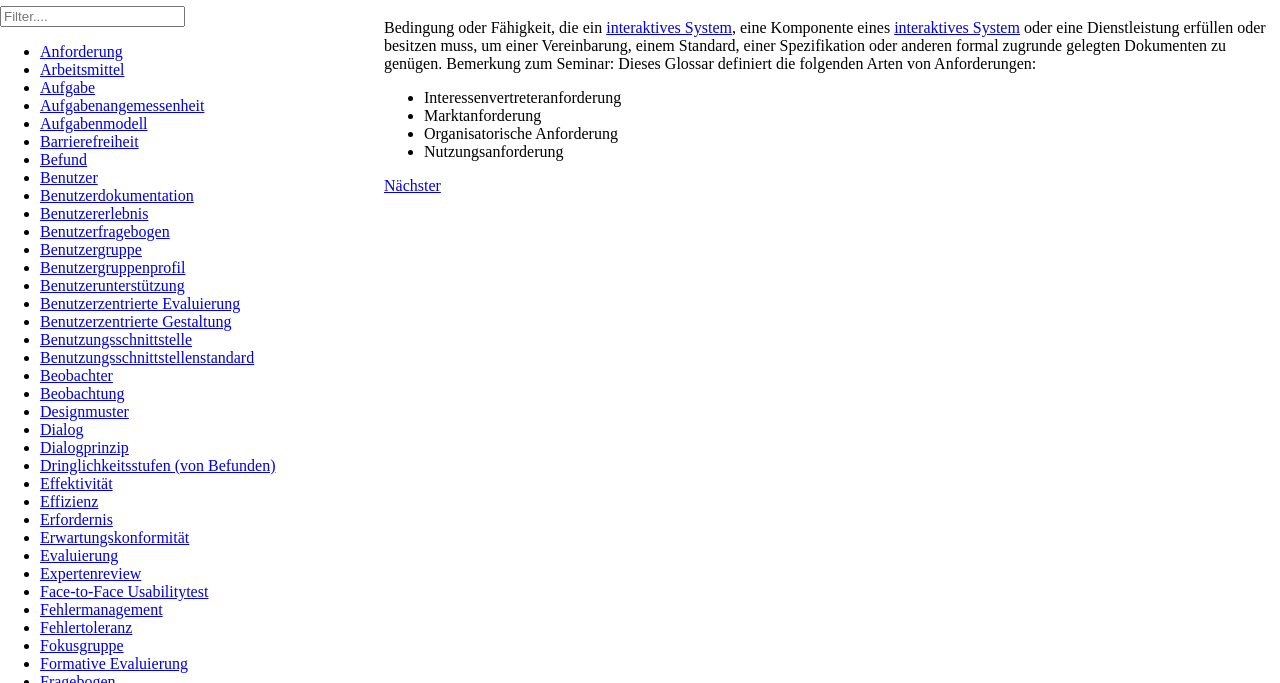
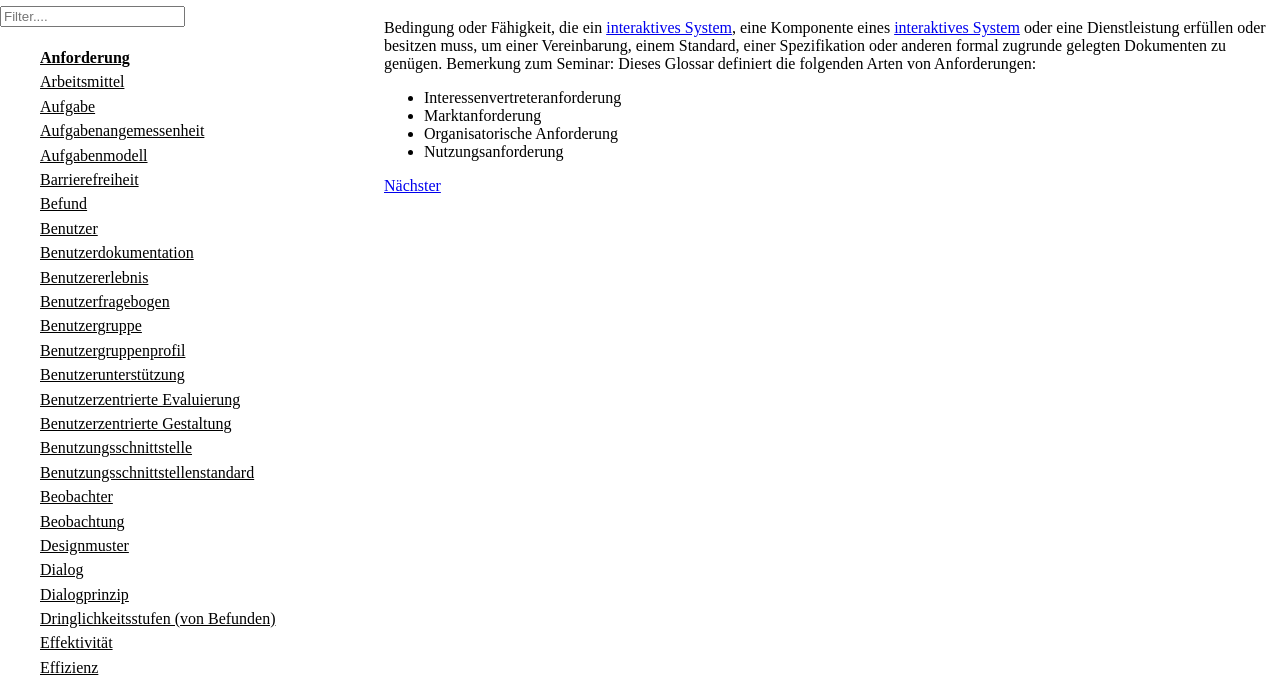
Before and after one commit to htw-bui/glossar, a website: page index.html in a window 1280 px wide. Shown: the part 141-824 px from the top of the page. Drawn offline with nearby package versions, Linux system fonts and the light colour scheme.

Commit message:
Added active item in navigation

```diff
--- a/main.js
+++ b/main.js
@@ -5,6 +5,7 @@ function changeDisplay(term){
 	var termObject = items[term];
 	$("#main").empty();
 	$( "<h1>", {html: term}).appendTo("#main");
+
 	var synonyms = [];
 	$.each(termObject.synonyms, function(key, value){
 		synonyms.push("<a href='#" + value + "'>" + value + "</a>");
@@ -12,8 +13,18 @@ function changeDisplay(term){
 	$( "<aside>", {html: synonyms.join("")}).appendTo("#main");
 	$("<p>", {html: termObject.description}).appendTo("#main");
 
+	setActiveItemInNavigation(term);
 	checkPaginationVisibilty();
 };
+
+function setActiveItemInNavigation(term){
+	var position = terms.indexOf(term);
+	$("nav ul a").each( function () {
+		$(this).removeClass("active-item");
+	});
+	$("nav ul a").eq(position).addClass("active-item");
+	}
+
 
 var loadNewDefintition = function () {
 	var term = window.location.hash.substr(1);
@@ -40,7 +51,6 @@ $(document).ready(function () {
 });
 
 function createNaviagtion(data){
-    console.log(data);
 	$(".navItems").remove();
 	var navTerms = [];
 	$.each(data, function(key, val ) {
@@ -99,14 +109,12 @@ function getNextTerm(){
 function filterNavigation(){
 	filteredItems = jQuery.extend([], terms);
 	filteredItems = filteredItems.filter(filterBySearchTerm);
-    console.log(filteredItems);
 	createNaviagtion(filteredItems);
 }
 
 
 
 function filterBySearchTerm(term){
-    console.log(term);
 	var searchTerm = $("#filterTerms").val();
 	if (term.toLowerCase().indexOf(searchTerm.toLowerCase()) !== -1){
 		return true;
--- a/sass/main.sass
+++ b/sass/main.sass
@@ -27,6 +27,19 @@ header
 nav ul
   overflow-y: scroll
   height: 100%
+  list-style-type: none
+
+nav
+  li
+    margin-left: 0
+    padding-left: 0
+    margin-top: .4em
+  a
+    color: black
+
+.active-item
+  font-weight: bold
+
 
 aside
   font-style: italic
```
Also changed, not shown: css/main.css. Lines whose indentation alone changed are shown as unchanged.
